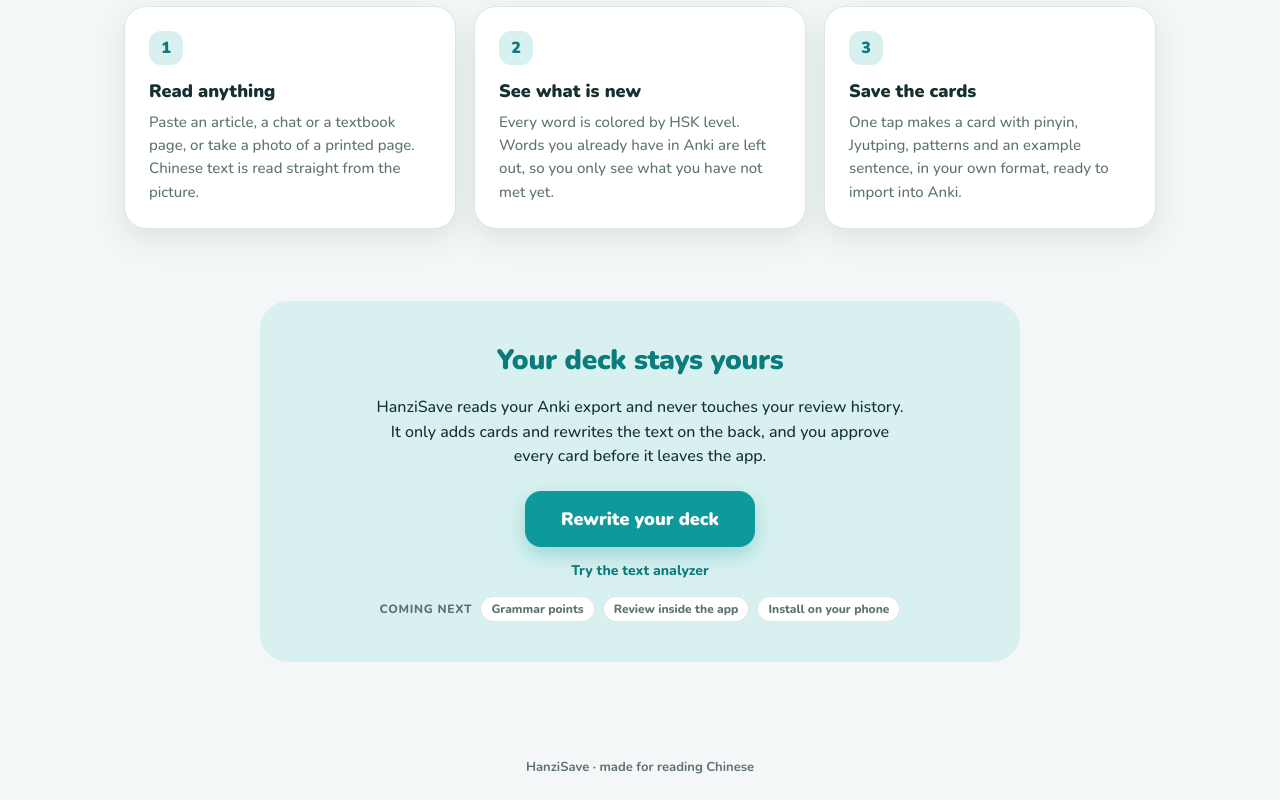
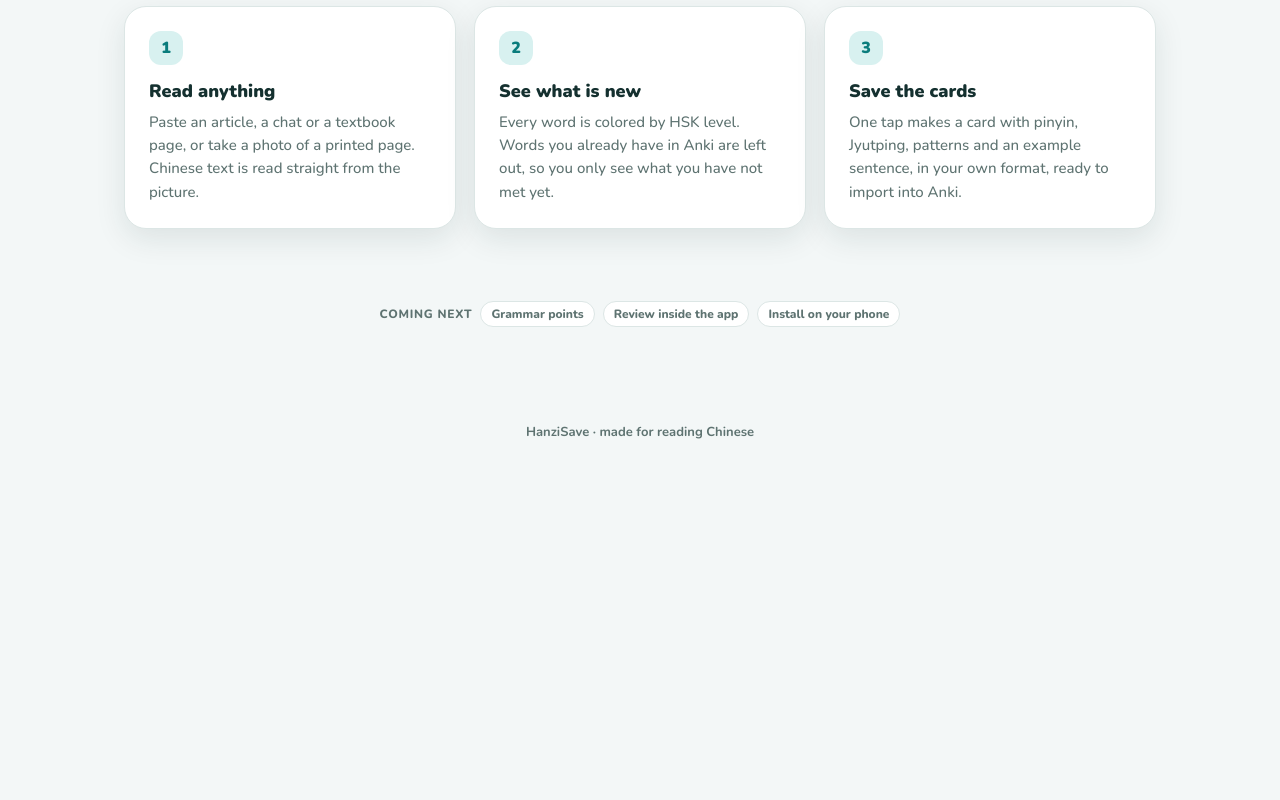
Before and after one commit to Valedicode/hanzisave, a Next.js app in the folder apps/web/: page / in a window 1280 px wide. Shown: the part 944-1744 px from the top of the page. After the commit the page ends 1409 px from the top, so only its background shows below. Built offline with nearby package versions, Linux system fonts and the light colour scheme.

Commit message:
Remove the closing band from the landing page and keep the Coming next row

```diff
--- a/apps/web/app/landing.module.css
+++ b/apps/web/app/landing.module.css
@@ -286,41 +286,16 @@
   color: var(--ink2);
 }
 
-/* Closing band */
-.band {
-  max-width: 760px;
-  margin: 0 auto 72px;
-  padding: 40px 28px;
-  width: calc(100% - 48px);
-  text-align: center;
-  background: var(--brand-soft);
-  border-radius: 28px;
-  display: flex;
-  flex-direction: column;
-  align-items: center;
-  gap: 16px;
-}
-
-.bandTitle {
-  font-size: clamp(22px, 4vw, 28px);
-  font-weight: 900;
-  letter-spacing: -0.01em;
-  color: var(--brand-deep);
-}
-
-.bandText {
-  max-width: 540px;
-  font-size: 16px;
-  line-height: 1.55;
-  color: var(--ink);
-}
-
+/* Coming next */
 .soon {
   display: flex;
   flex-wrap: wrap;
   justify-content: center;
   align-items: center;
   gap: 8px;
+  max-width: 760px;
+  margin: 0 auto 72px;
+  padding: 0 24px;
   font-size: 12px;
   font-weight: 800;
   color: var(--ink2);
--- a/apps/web/app/page.tsx
+++ b/apps/web/app/page.tsx
@@ -40,6 +40,7 @@ export default function Landing() {
           <Link href="/scan">Scan</Link>
           <Link href="/rewrite">Rewrite deck</Link>
           <Link href="/import">Import</Link>
+          <Link href="/analyze">Analyze</Link>
         </nav>
       </header>
 
@@ -93,20 +94,6 @@ export default function Landing() {
           </ol>
         </section>
 
-        <section className={styles.band}>
-          <h2 className={styles.bandTitle}>Your deck stays yours</h2>
-          <p className={styles.bandText}>
-            HanziSave reads your Anki export and never touches your review history. It only adds cards and rewrites the
-            text on the back, and you approve every card before it leaves the app.
-          </p>
-          <div className={styles.actions}>
-            <Link href="/rewrite" className={styles.primary}>
-              Rewrite your deck
-            </Link>
-            <Link href="/analyze" className={styles.link}>
-              Try the text analyzer
-            </Link>
-          </div>
         <p className={styles.soon}>
           <span>Coming next</span>
           {NEXT_UP.map((item) => (
@@ -115,7 +102,6 @@ export default function Landing() {
             </span>
           ))}
         </p>
-        </section>
       </main>
 
       <footer className={styles.footer}>HanziSave · made for reading Chinese</footer>
```
Lines whose indentation alone changed are shown as unchanged.
